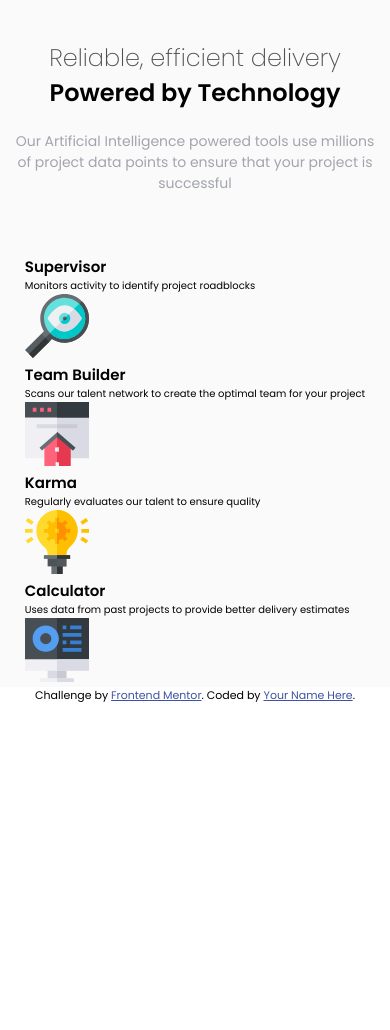
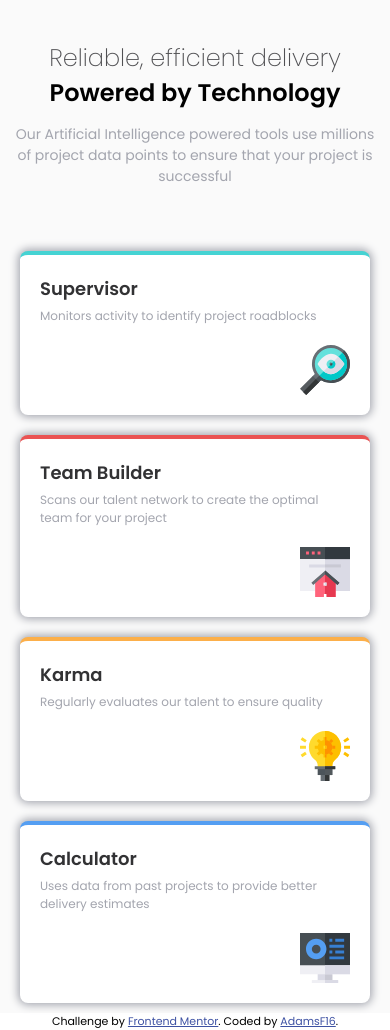
Before and after one commit to AdamsF16/Fronted-mentor-Four-card-section, a plain HTML site: page index.html in a window 390 px wide. Before the commit the page ends 844 px from the top, so only its background shows below. Drawn offline with Linux system fonts and the light colour scheme.

Commit message:
created mobile design - its perfect

```diff
--- a/index.html
+++ b/index.html
@@ -22,28 +22,28 @@
           to ensure that your project is successful</p>
         </div>
         <div class="section__card-box">
-          <div class="section__item-one">
+          <div class="section__item section__item-one">
             <div class="section__item-text-box">
               <h2 class="section__item-title">Supervisor</h2>
               <p class="section__item-text">Monitors activity to identify project roadblocks</p>
             </div>
             <img src="./images/icon-supervisor.svg" alt="magnifer" class="section__item-image">
           </div>
-          <div class="section__item-two">
+          <div class="section__item section__item-two">
             <div class="section__item-text-box">
               <h2 class="section__item-title">Team Builder</h2>
               <p class="section__item-text">Scans our talent network to create the optimal team for your project</p>
             </div>
             <img src="./images/icon-team-builder.svg" alt="home-icon" class="section__item-image">
           </div>
-          <div class="section__item-three">
+          <div class="section__item section__item-three">
             <div class="section__item-text-box">
               <h2 class="section__item-title">Karma</h2>
               <p class="section__item-text">Regularly evaluates our talent to ensure quality</p>
             </div>
             <img src="./images/icon-karma.svg" alt="light-bulb" class="section__item-image">
           </div>
-          <div class="section__item-four">
+          <div class="section__item section__item-four">
             <div class="section__item-text-box">
               <h2 class="section__item-title">Calculator</h2>
               <p class="section__item-text">Uses data from past projects to provide better delivery estimates</p>
@@ -55,28 +55,10 @@
       </div>
     </section>
   </main>
-
-
-
-
-
-
-
-
-
-
-
-
-
-
-
-
-
-
   <footer>
     <p class="attribution">
       Challenge by <a href="https://www.frontendmentor.io?ref=challenge" target="_blank">Frontend Mentor</a>.
-      Coded by <a href="#">Your Name Here</a>.
+      Coded by <a href="#">AdamsF16</a>.
     </p>
   </footer>
 </body>
--- a/style.scss
+++ b/style.scss
@@ -49,9 +49,66 @@ body {
     }
 
     &__text-main {
-        margin: 1.5em 0;
+        margin: 1em 0;
         font-size: 1.4rem;
         color: hsl(229, 6%, 66%);
+    }
+
+    &__card-box {
+        display: flex;
+        flex-direction: column;
+        justify-content: center;
+        text-align: center;
+
+    }
+
+    &__item {
+        display: flex;
+        flex-direction: column;
+        background-color: #fff;
+        padding: 2em 2em;
+        margin: 1em 2em;
+        border-radius: 8px;
+        box-shadow: 0px 0px 8px 2px hsl(229, 6%, 66%);
+    }
+
+    &__item-one {
+        border-top: 4px solid hsl(180, 62%, 55%);
+    }
+
+    &__item-two {
+        border-top: 4px solid hsl(0, 78%, 62%);
+    }
+
+    &__item-three {
+        border-top: 4px solid hsl(34, 97%, 64%);
+    }
+
+    &__item-four {
+        border-top: 4px solid hsl(212, 86%, 64%);
+    }
+
+    &__item-text-box {
+        margin-bottom: 2em;
+        text-align: left;
+    }
+
+    &__item-title {
+        font-size: 1.8rem;
+        color: hsl(240, 2%, 20%);
+        font-weight: 600;
+        margin-bottom: 5px;
+    }
+
+    &__item-text {
+        font-size: 1.2rem;
+        color: hsl(229, 6%, 66%);
+    }
+
+    &__item-image {
+        width: 50px;
+        height: 50px;
+        align-self: flex-end;
     }
 }
 
```
Also changed, not shown: css/style.css, 1 other file.
